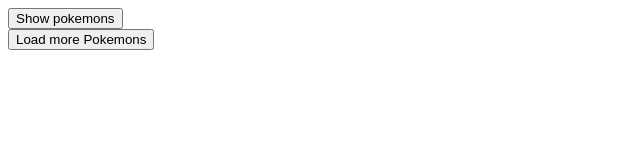
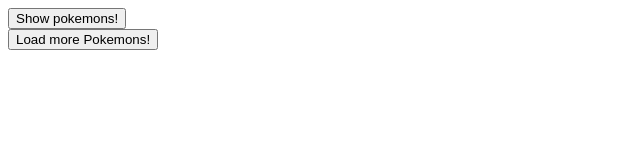
Before and after one commit to smeyk/oleksii-js-hw-12, a plain HTML site: page index.html in a window 1280 px wide. Shown: the full height of the page, 0-640 px from the left. Drawn offline with Linux system fonts and the light colour scheme.

Commit message:
Deploying to gh-pages from @ smeyk/oleksii-js-hw-12@d4fa0ffbfb404b350347854d0b12076783127b0d 🚀

```diff
--- a/index.html
+++ b/index.html
@@ -1 +1 @@
-<!DOCTYPE html><html lang="en"><head><meta charset="utf-8"><meta name="viewport" content="width=device-width, initial-scale=1.0"><link rel="stylesheet" href="/oleksii-js-hw-12/index.3243d4e1.css"><link rel="icon" href="data:,"><title>Pokemons...</title></head><body> <div class="wrap-content"> <button class="show-pokemons">Show pokemons</button> <div class="wrap-pokemons"> <div class="pokemons-btn-container"></div> <div class="pokemons-photo-container"> <div class="loader"></div> </div> <button class="load-more">Load more Pokemons</button> </div> </div> <script src="/oleksii-js-hw-12/index.9cce3053.js" type="module"></script><script src="/oleksii-js-hw-12/index.52be5e53.js" nomodule="" defer></script> </body></html>
+<!DOCTYPE html><html lang="en"><head><meta charset="utf-8"><meta name="viewport" content="width=device-width, initial-scale=1.0"><link rel="stylesheet" href="/oleksii-js-hw-12/index.3243d4e1.css"><link rel="icon" href="data:,"><title>Pokemons...</title></head><body> <div class="wrap-content"> <button class="show-pokemons">Show pokemons!</button> <div class="wrap-pokemons"> <div class="pokemons-btn-container"></div> <div class="pokemons-photo-container"> <div class="loader"></div> </div> <button class="load-more">Load more Pokemons!</button> </div> </div> <script src="/oleksii-js-hw-12/index.9cce3053.js" type="module"></script><script src="/oleksii-js-hw-12/index.52be5e53.js" nomodule="" defer></script> </body></html>
```
